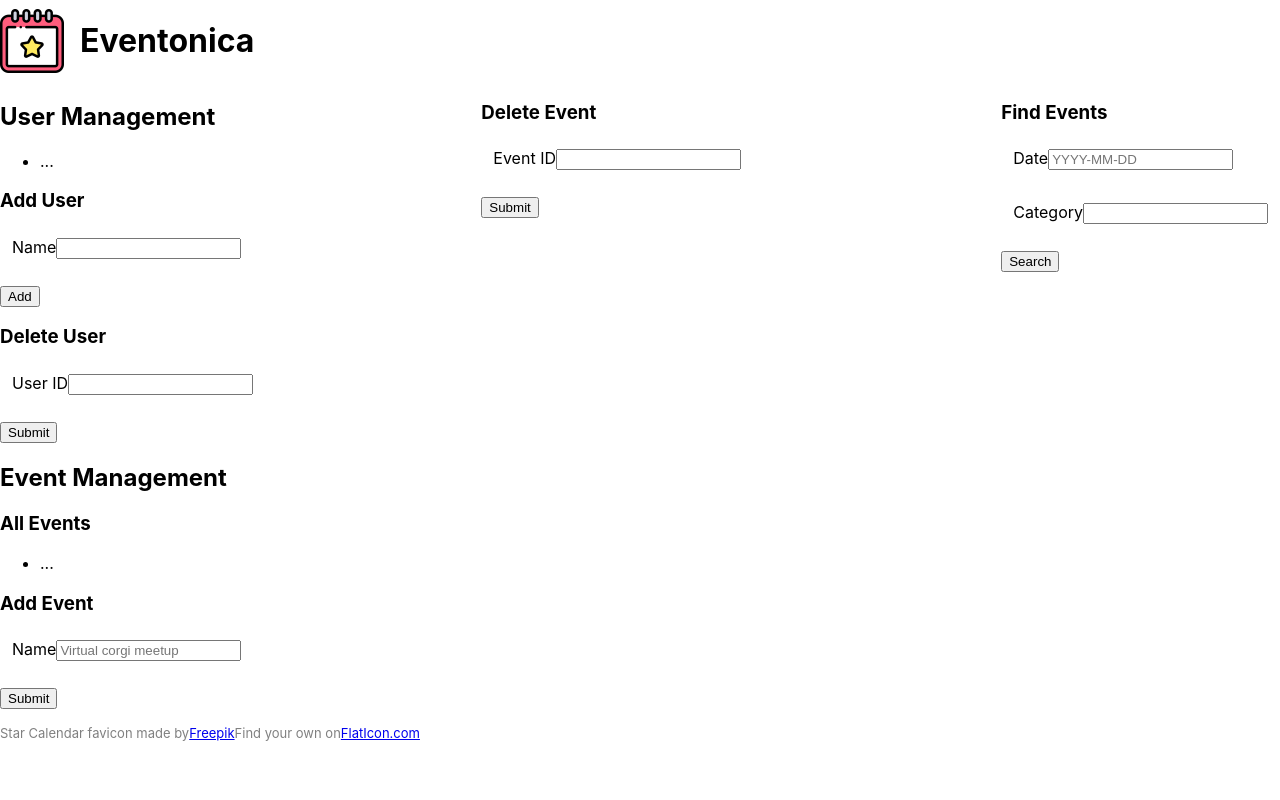
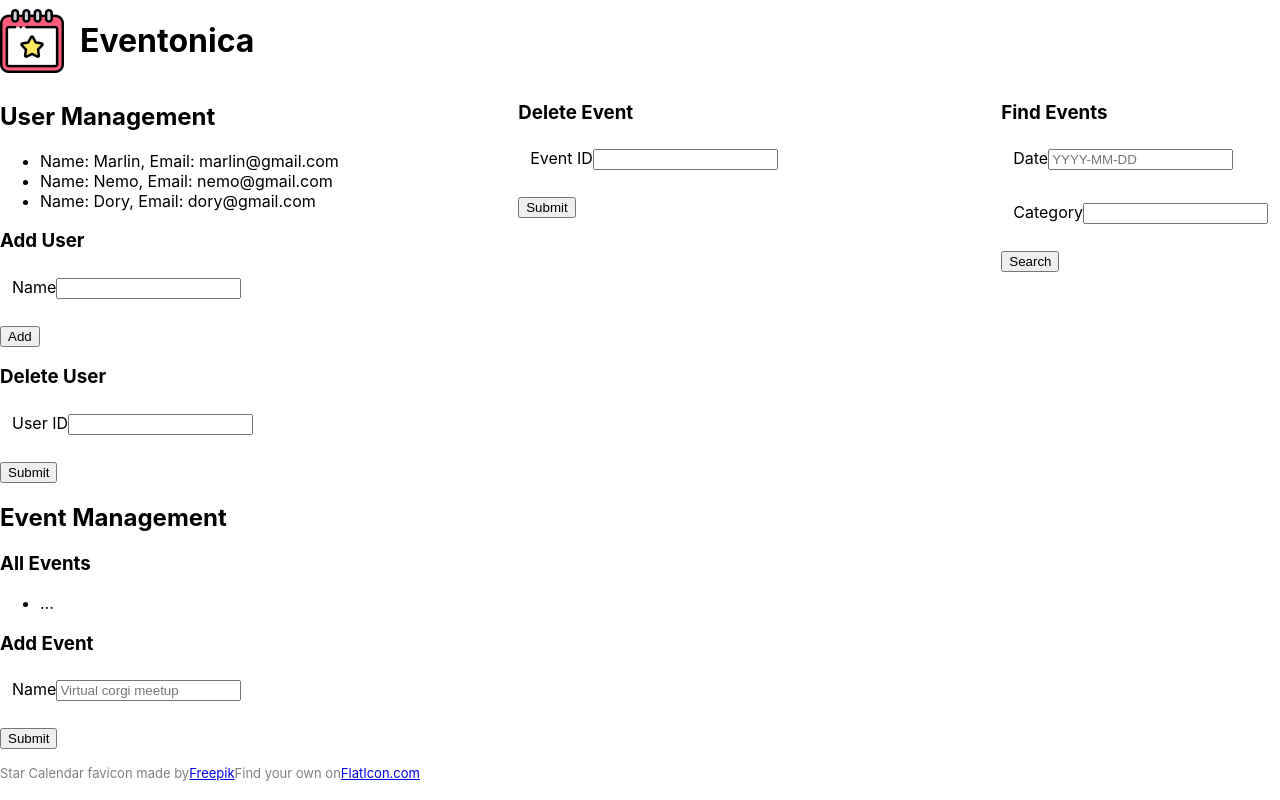
Before and after one commit to berlinelucien/techtonica-assignments, a React (Create React App) app in the folder Eventonica/client/: page / in a window 1280 px wide. Built offline with nearby package versions, Linux system fonts and the light colour scheme.

Commit message:
added logic for user list

```diff
--- a/Eventonica/client/src/App.js
+++ b/Eventonica/client/src/App.js
@@ -1,47 +1,15 @@
-import calendar from "./images/calendar.png";
 import './App.css';
+import Header from './components/Header';
+import Footer from './components/Footer';
+import Users from './components/Users';
 
 function App() {
   return (
     <div className="App">
-     <header>
-        <img src={calendar} alt="Calendar Star Logo" />
-        <h1>Eventonica</h1>
-      </header>
-
+     <Header />
       <main>
         <div className="user-and-events">
-          <section className="user-management">
-            <h2>User Management</h2>
-
-            <ul id="users-list">
-              {/* display all existing Users here */}
-              <li>...</li>
-            </ul>
-
-            <div>
-              <h3>Add User</h3>
-              <form id="add-user" action="#">
-                <fieldset>
-                  <label>Name</label>
-                  <input type="text" id="add-user-name" />
-                </fieldset>
-                {/* Add more form fields here */}
-                <input type="submit" value="Add" />
-              </form>
-            </div>
-
-            <div>
-              <h3>Delete User</h3>
-              <form id="delete-user" action="#">
-                <fieldset>
-                  <label>User ID</label>
-                  <input type="text" id="delete-user-id" />
-                </fieldset>
-                <input type="submit" />
-              </form>
-            </div>
-          </section>
+         <Users />
 
           <section className="event-management">
             <h2>Event Management</h2>
@@ -98,19 +66,8 @@ function App() {
           </div>
         </aside>
       </main>
+<Footer />
 
-      <footer>
-        <div>
-          Star Calendar favicon made by
-          <a href="https://www.flaticon.com/authors/freepik" title="Freepik">
-            Freepik
-          </a>
-          Find your own on
-          <a href="https://www.flaticon.com/" title="Flaticon">
-            FlatIcon.com
-          </a>
-        </div>
-      </footer>
     </div>
   );
 }
--- /dev/null
+++ b/Eventonica/client/src/components/Footer.jsx
@@ -0,0 +1,20 @@
+import React from 'react'
+
+const Footer = () => {
+  return (
+    <footer>
+    <div>
+      Star Calendar favicon made by
+      <a href="https://www.flaticon.com/authors/freepik" title="Freepik">
+        Freepik
+      </a>
+      Find your own on
+      <a href="https://www.flaticon.com/" title="Flaticon">
+        FlatIcon.com
+      </a>
+    </div>
+  </footer>
+  )
+}
+
+export default Footer
--- /dev/null
+++ b/Eventonica/client/src/components/Header.jsx
@@ -0,0 +1,13 @@
+import React from 'react'
+import calendar from '../images/calendar.png'
+const Header = () => {
+  return (
+    <header>
+    <img src={calendar} alt="Calendar Star Logo" />
+    <h1>Eventonica</h1>
+  </header>
+
+  )
+}
+
+export default Header
--- /dev/null
+++ b/Eventonica/client/src/components/Users.jsx
@@ -0,0 +1,67 @@
+import React from "react";
+import { useState } from "react";
+
+//harcode data
+const marlin = { name: "Marlin", email: "marlin@gmail.com", id: "1" };
+const nemo = { name: "Nemo", email: "nemo@gmail.com", id: "2" };
+const dory = { name: "Dory", email: "dory@gmail.com", id: "3" };
+
+const Users = () => {
+  const [users, setUsers] = useState([marlin, nemo, dory]);
+  // Every time the user types a name in the name field, the name state is updated
+  const [name, setName] = useState("");
+
+  //functionality to handle the add new users
+  const handleSubmit = (e) => {
+    e.preventDefault();
+    const newUser = { id: "id", name: "name", email: "email" };
+    setUsers([...users, newUser]);
+  };
+
+  return (
+    <section className="user-management">
+      <h2>User Management</h2>
+
+      <ul id="users-list">
+        {/* display all existing Users here */}
+        {users.map((users, index) => {
+          return (
+            <li key={index}>
+              Name: {users.name}, Email: {users.email}
+            </li>
+          );
+        })}
+      </ul>
+
+      <div>
+        <h3>Add User</h3>
+        <form id="add-user" action="#">
+          <fieldset>
+            <label>Name</label>
+            <input
+              type="text"
+              id="add-user-name"
+              value={name}
+              onChange={(e) => setName(e.target.value)}
+            />
+          </fieldset>
+          {/* Add more form fields here */}
+          <input type="submit" value="Add" />
+        </form>
+      </div>
+
+      <div>
+        <h3>Delete User</h3>
+        <form id="delete-user" action="#">
+          <fieldset>
+            <label>User ID</label>
+            <input type="text" id="delete-user-id" />
+          </fieldset>
+          <input type="submit" />
+        </form>
+      </div>
+    </section>
+  );
+};
+
+export default Users;
```
Also changed, not shown: Eventonica/client/src/components/ListName.jsx (added, +9 -0 lines).
